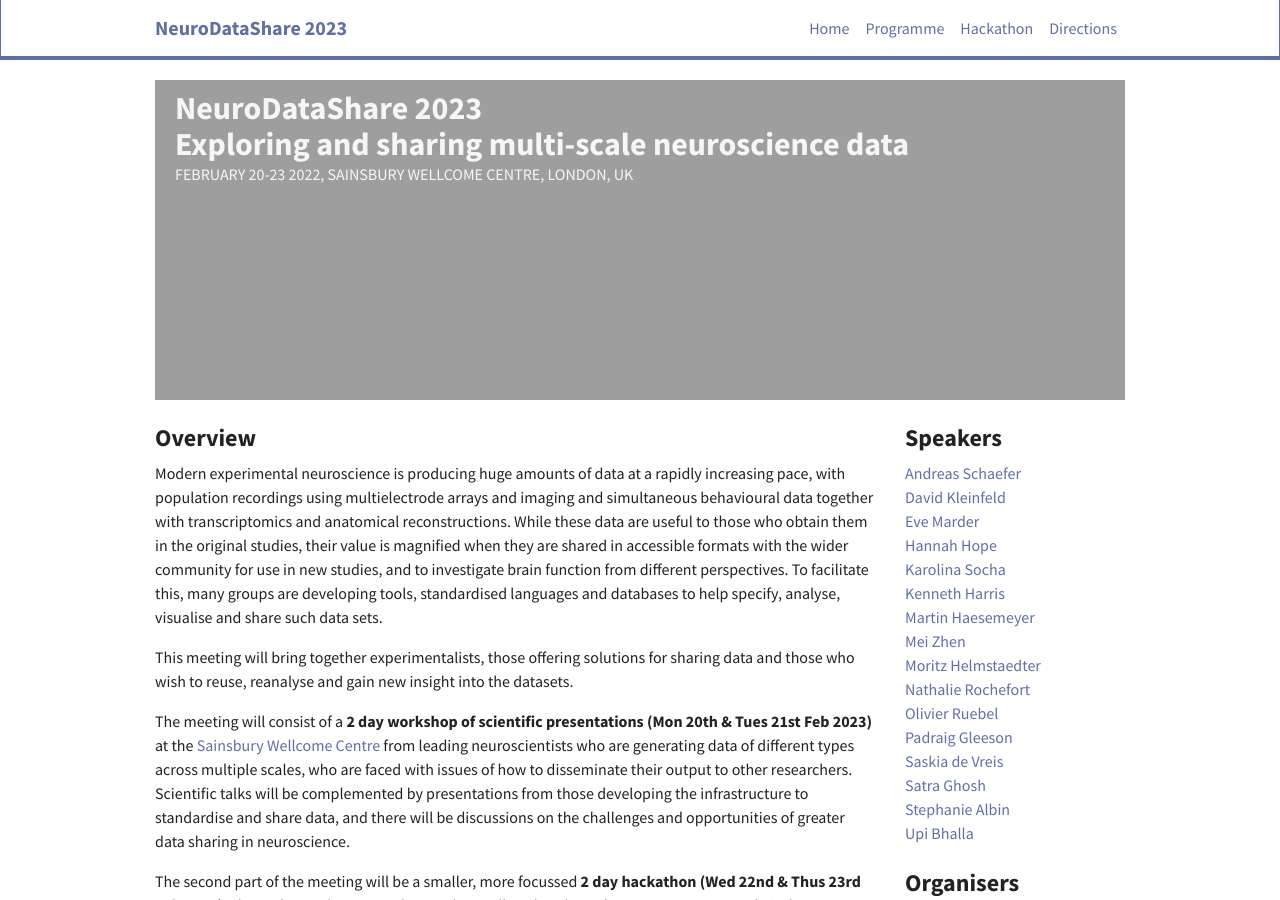
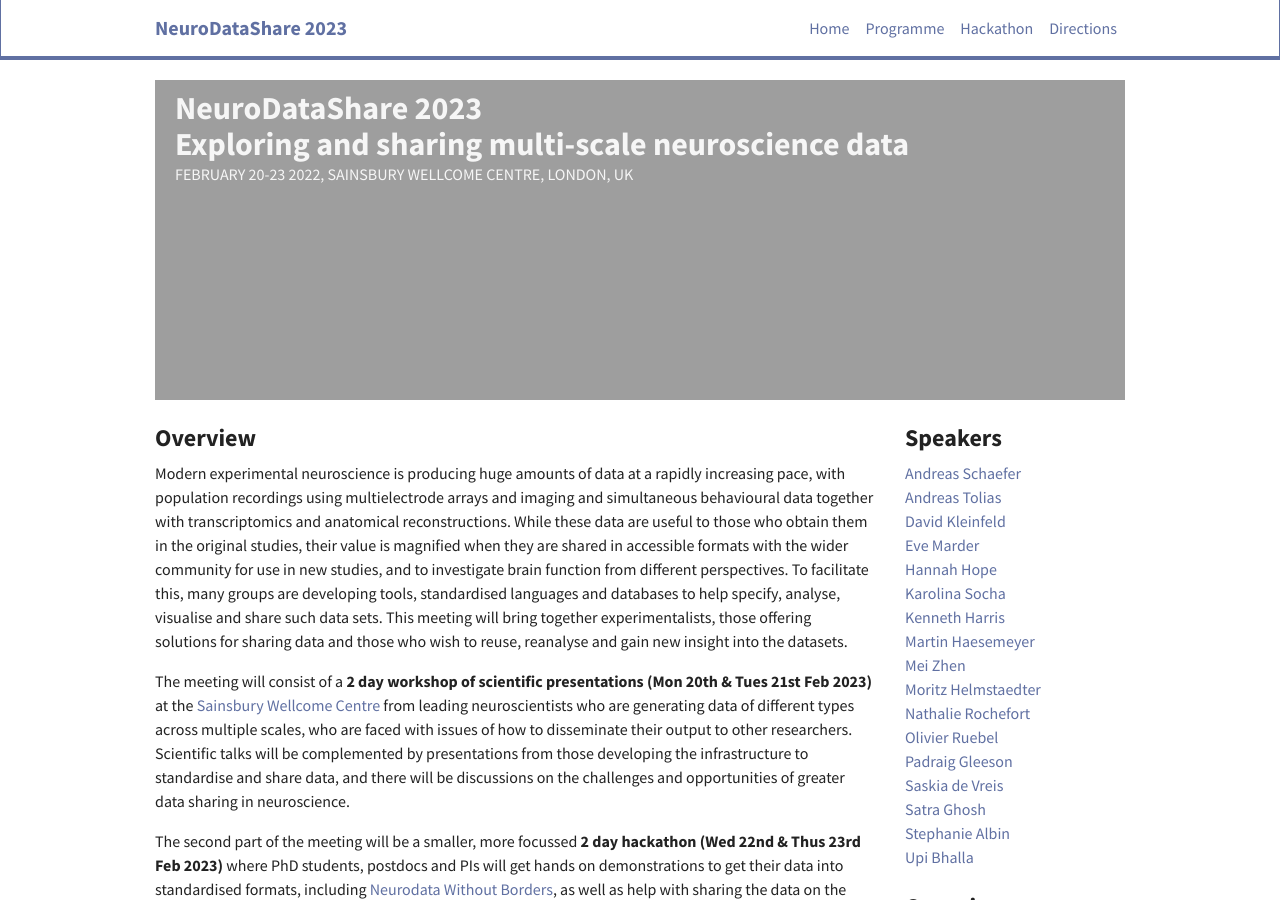
Before and after one commit to OpenSourceBrain/NeuroDataShare, a Jekyll site: the page built from _pages/home.md, in a window 1280 px wide and 900 px high. Built offline with Jekyll 4.4.1, drawn with Linux system fonts in a browser that asks for light colours; nearby versions of some CDN libraries.

Commit message:
Add Andreas Tolias

```diff
--- a/_data/speakers.yml
+++ b/_data/speakers.yml
@@ -72,3 +72,5 @@
   temp: yes
 - name: Karolina Socha
   temp: yes
+- name: Andreas Tolias
+  temp: yes
--- a/_pages/home.md
+++ b/_pages/home.md
@@ -36,9 +36,7 @@ FEBRUARY 20-23 2022, SAINSBURY WELLCOME CENTRE, LONDON, UK
 <br/>
 <h2>Overview</h2>
   <p>
-Modern experimental neuroscience is producing huge amounts of data at a rapidly increasing pace, with population recordings using multielectrode arrays and imaging and simultaneous behavioural data together with transcriptomics and anatomical reconstructions. While these data are useful to those who obtain them in the original studies, their value is magnified when they are shared in accessible formats with the wider community for use in new studies, and to investigate brain function from different perspectives. To facilitate this, many groups are developing tools, standardised languages and databases to help specify, analyse, visualise and share such data sets.</p>
-
-<p>This meeting will bring together experimentalists, those offering solutions for sharing data and those who wish to reuse, reanalyse and gain new insight into the datasets.</p>
+Modern experimental neuroscience is producing huge amounts of data at a rapidly increasing pace, with population recordings using multielectrode arrays and imaging and simultaneous behavioural data together with transcriptomics and anatomical reconstructions. While these data are useful to those who obtain them in the original studies, their value is magnified when they are shared in accessible formats with the wider community for use in new studies, and to investigate brain function from different perspectives. To facilitate this, many groups are developing tools, standardised languages and databases to help specify, analyse, visualise and share such data sets. This meeting will bring together experimentalists, those offering solutions for sharing data and those who wish to reuse, reanalyse and gain new insight into the datasets.</p>
 
 
 <p>The meeting will consist of a <b>2 day workshop of scientific presentations (Mon 20th & Tues 21st Feb 2023)</b> at the <a href="https://www.sainsburywellcome.org">Sainsbury Wellcome Centre</a> from leading neuroscientists who are generating data of different types across multiple scales, who are faced with issues of how to disseminate their output to other researchers. Scientific talks will be complemented by presentations from those developing the infrastructure to standardise and share data, and there will be discussions on the challenges and opportunities of greater data sharing in neuroscience.</p>
```
